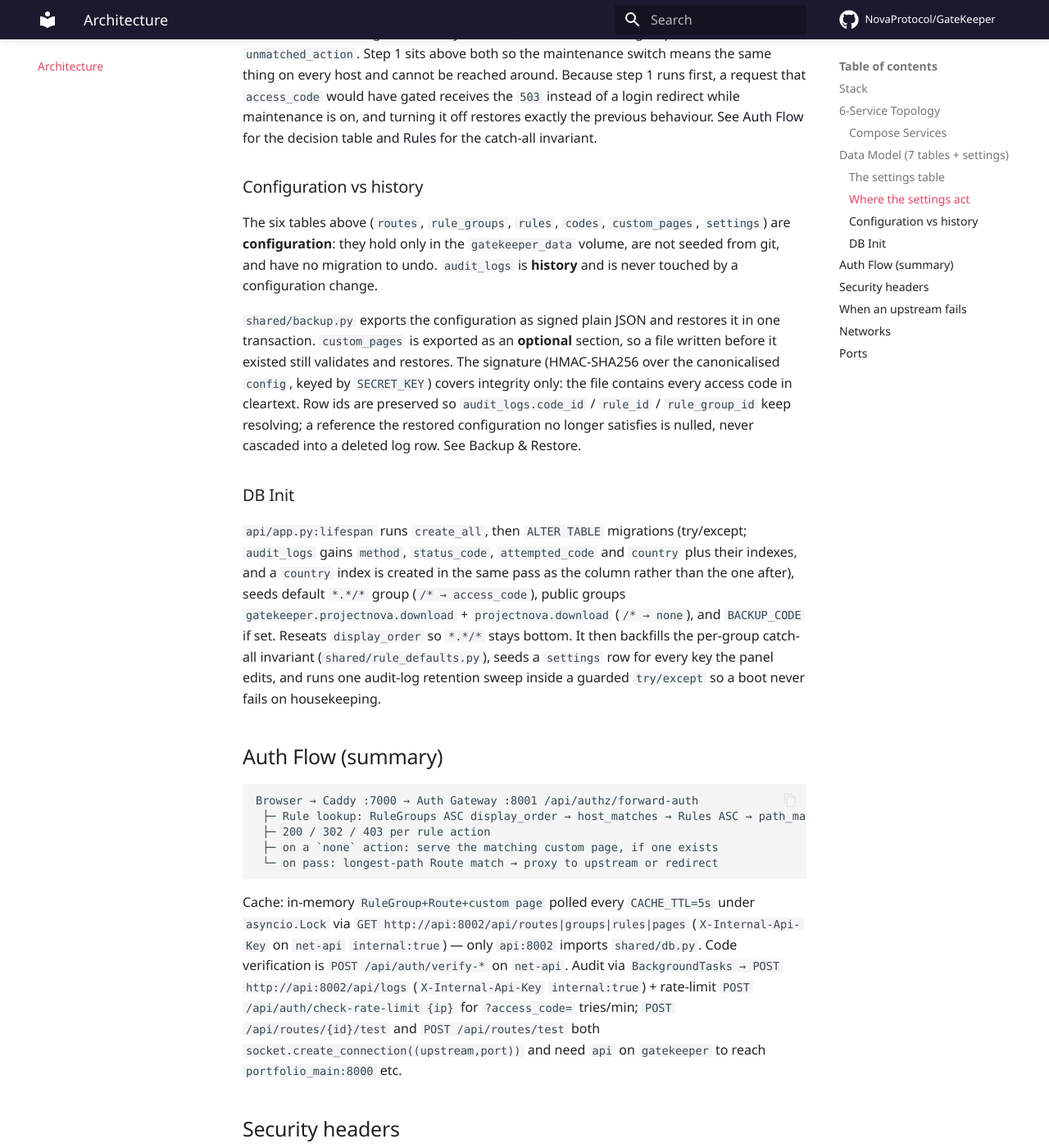
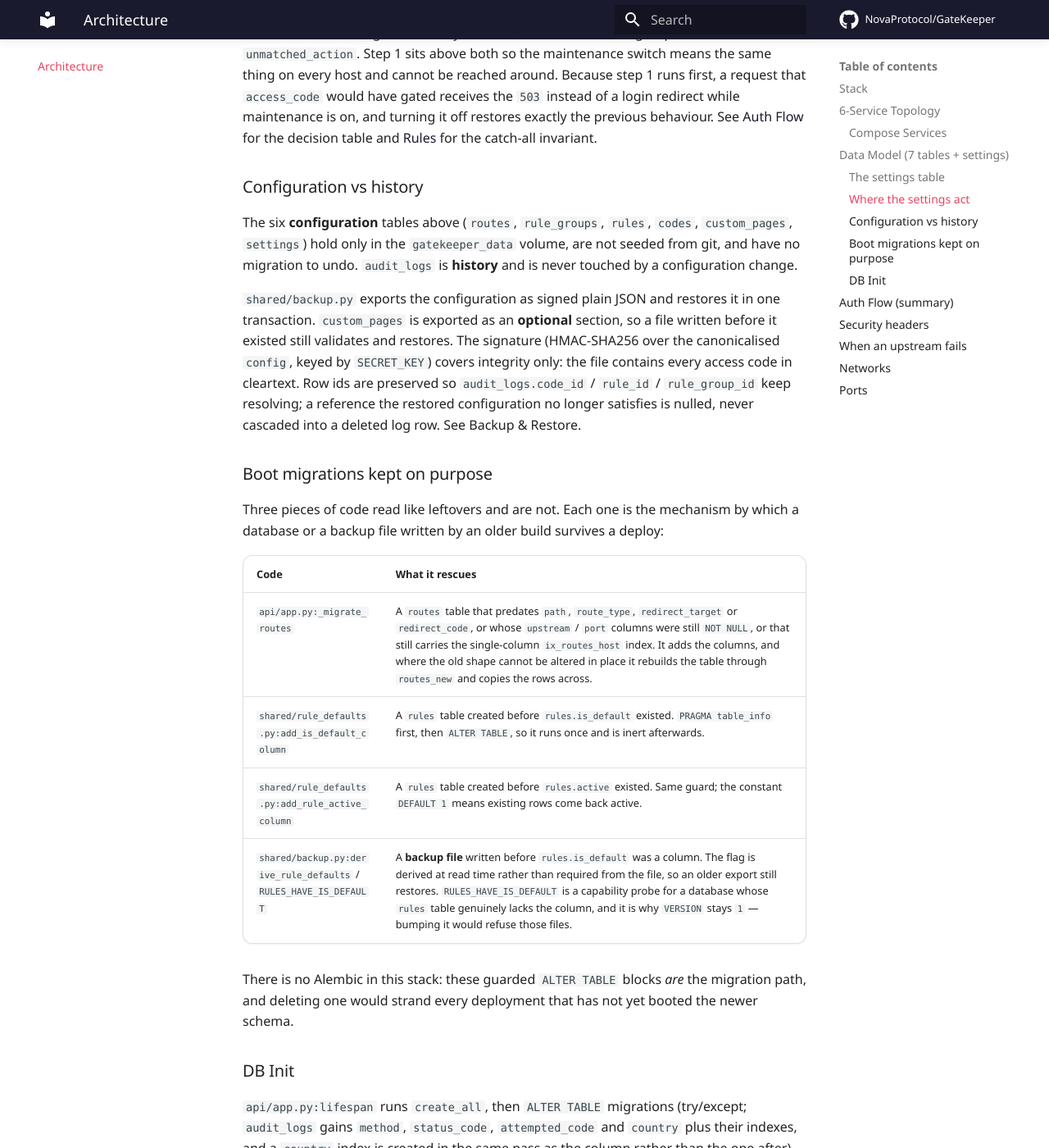
Before and after one commit to NovaProtocol/GateKeeper, an MkDocs documentation site: the page built from documentation/docs/architecture.md, in a window 1280 px wide and 1400 px high, scrolled down 4057 px. Shown: the whole window at 82% size. Built offline with MkDocs 1.6.1 and Material for MkDocs 9.7.7, drawn with Linux system fonts in a browser that asks for light colours; some web fonts are replaced; comment, search, counter and statistics services are not loaded.

Commit message:
docs: sync the readme and service tables with the running stack
The services table listed caddy on net-data and in the gatekeeper network twice,
and documented a gRPC port no service implements or exposes. The architecture
page now names what each guarded boot migration rescues.

```diff
--- a/documentation/docs/architecture.md
+++ b/documentation/docs/architecture.md
@@ -105,8 +105,8 @@ Steps 2 and 3 are `shared/gate.py` and are the fail-closed core: a group that ma
 
 ### Configuration vs history
 
-The six tables above (`routes`, `rule_groups`, `rules`, `codes`, `custom_pages`,
-`settings`) are **configuration**: they hold only in the `gatekeeper_data` volume,
+The six **configuration** tables above (`routes`, `rule_groups`, `rules`,
+`codes`, `custom_pages`, `settings`) hold only in the `gatekeeper_data` volume,
 are not seeded from git, and have no migration to undo. `audit_logs` is
 **history** and is never touched by a configuration change.
 
@@ -118,6 +118,22 @@ integrity only: the file contains every access code in cleartext. Row ids are
 preserved so `audit_logs.code_id` / `rule_id` / `rule_group_id` keep resolving; a
 reference the restored configuration no longer satisfies is nulled, never
 cascaded into a deleted log row. See Backup & Restore.
+
+### Boot migrations kept on purpose
+
+Three pieces of code read like leftovers and are not. Each one is the mechanism
+by which a database or a backup file written by an older build survives a deploy:
+
+| Code | What it rescues |
+|------|-----------------|
+| `api/app.py:_migrate_routes` | A `routes` table that predates `path`, `route_type`, `redirect_target` or `redirect_code`, or whose `upstream` / `port` columns were still `NOT NULL`, or that still carries the single-column `ix_routes_host` index. It adds the columns, and where the old shape cannot be altered in place it rebuilds the table through `routes_new` and copies the rows across. |
+| `shared/rule_defaults.py:add_is_default_column` | A `rules` table created before `rules.is_default` existed. `PRAGMA table_info` first, then `ALTER TABLE`, so it runs once and is inert afterwards. |
+| `shared/rule_defaults.py:add_rule_active_column` | A `rules` table created before `rules.active` existed. Same guard; the constant `DEFAULT 1` means existing rows come back active. |
+| `shared/backup.py:derive_rule_defaults` / `RULES_HAVE_IS_DEFAULT` | A **backup file** written before `rules.is_default` was a column. The flag is derived at read time rather than required from the file, so an older export still restores. `RULES_HAVE_IS_DEFAULT` is a capability probe for a database whose `rules` table genuinely lacks the column, and it is why `VERSION` stays `1` — bumping it would refuse those files. |
+
+There is no Alembic in this stack: these guarded `ALTER TABLE` blocks *are* the
+migration path, and deleting one would strand every deployment that has not yet
+booted the newer schema.
 
 ### DB Init
 
```
Also changed, not shown: documentation/docs/index.md (+4 -4 lines), documentation/docs/manage-panel.md (+1 -1 lines), README.md.
